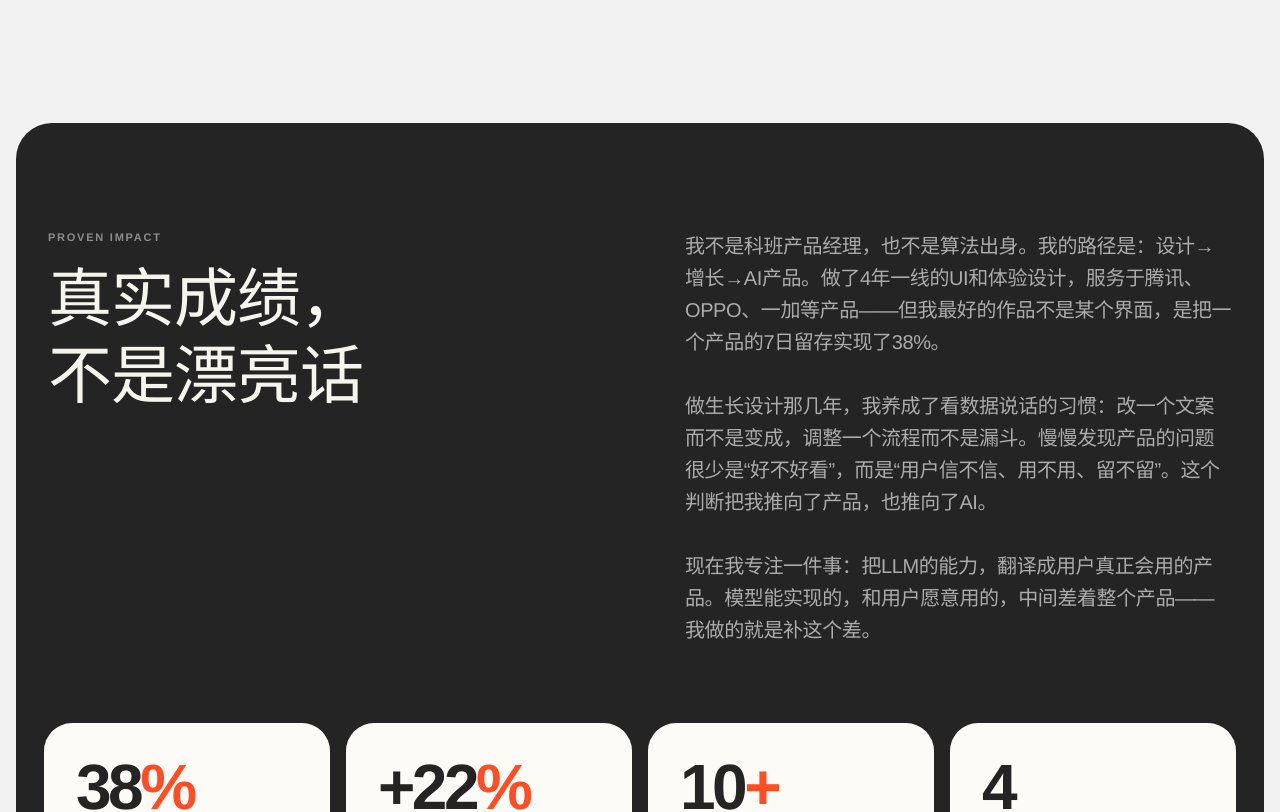
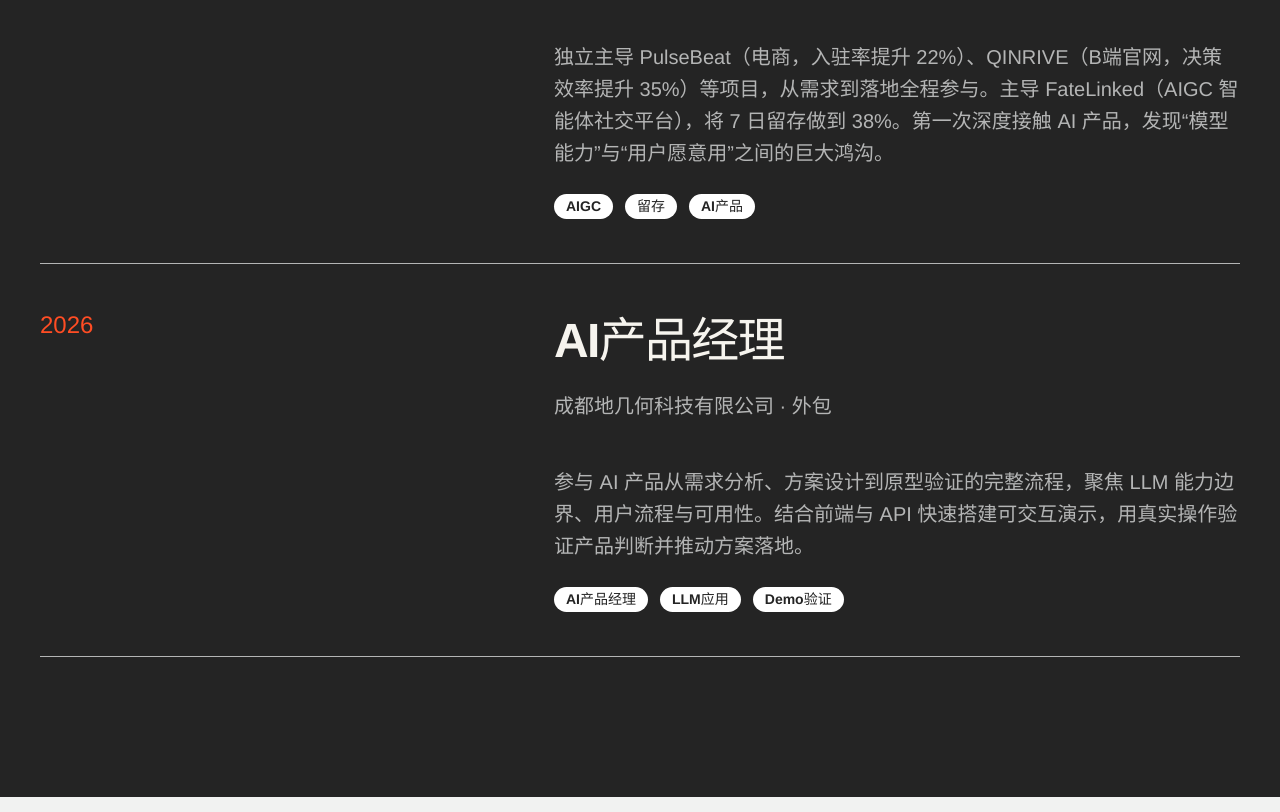
Before and after one commit to Miaaaa857/profile, a React (Vite) app: page /about in a window 1280 px wide. Shown: the part 1840-2652 px from the top of the page. Built offline with nearby package versions, Linux system fonts and the light colour scheme; a web font is replaced by a local one.

Commit message:
Set final about section order

```diff
--- a/src/styles/global.css
+++ b/src/styles/global.css
@@ -310,7 +310,11 @@
 
 /* About page — Aelixa-inspired five-section architecture */
 .about-page { padding-top: 0; }
-.aelixa-about { overflow: clip; }
+.aelixa-about { overflow: clip; display: flex; flex-direction: column; }
+.aa-hero { order: 1; }
+.aa-career { order: 2; }
+.aa-results { order: 3; }
+.aa-approach { order: 4; }
 .aa-kicker { color: #6d6b65; font-size: 11px; line-height: 1.3; font-weight: 600; letter-spacing: .16em; text-transform: uppercase; }
 .aa-kicker--light { color: rgba(255, 255, 255, .48); }
 .aa-section-title h2 { margin-top: 24px; font-size: clamp(54px, 5.4vw, 92px); line-height: .96; letter-spacing: -.065em; font-weight: 500; }
@@ -347,7 +351,7 @@
   .aa-hero__grid .aa-hero__statement { --reveal-x: -23px; }
 }
 
-.aa-results { margin: 0 16px; padding: 28px 0; border-radius: 36px; background: #242424; color: #f6f4ee; }
+.aa-results { margin: 100px 16px 0; padding: 28px 0; border-radius: 36px; background: #242424; color: #f6f4ee; }
 .aa-results > .container { width: 100%; max-width: none; padding-inline: 28px; }
 .aa-metrics { display: grid; grid-template-columns: repeat(4, minmax(0, 1fr)); gap: 16px; }
 .aa-metric { height: 404px; padding: 32px; display: flex; flex-direction: column; border-radius: 28px; background: #fdfbf8; color: #242424; }
@@ -546,7 +550,7 @@
   .aa-hero__meta { grid-column: 1; grid-row: 4; min-height: 0; margin-top: 12px; font-size: 13px; }
   .aa-hero__statement { grid-column: 1; grid-row: 5; width: 100%; justify-self: start; }
   .aa-hero__statement > p { font-size: 13px; }
-  .aa-results { margin: 0 8px; padding-block: 14px; border-radius: 16px; }
+  .aa-results { margin: 40px 8px 0; padding-block: 14px; border-radius: 16px; }
   .aa-results > .container { padding-inline: 20px; }
   .aa-metrics { grid-template-columns: 1fr; }
   .aa-metric { height: 320px; padding: 24px; border-radius: 16px; }
```
